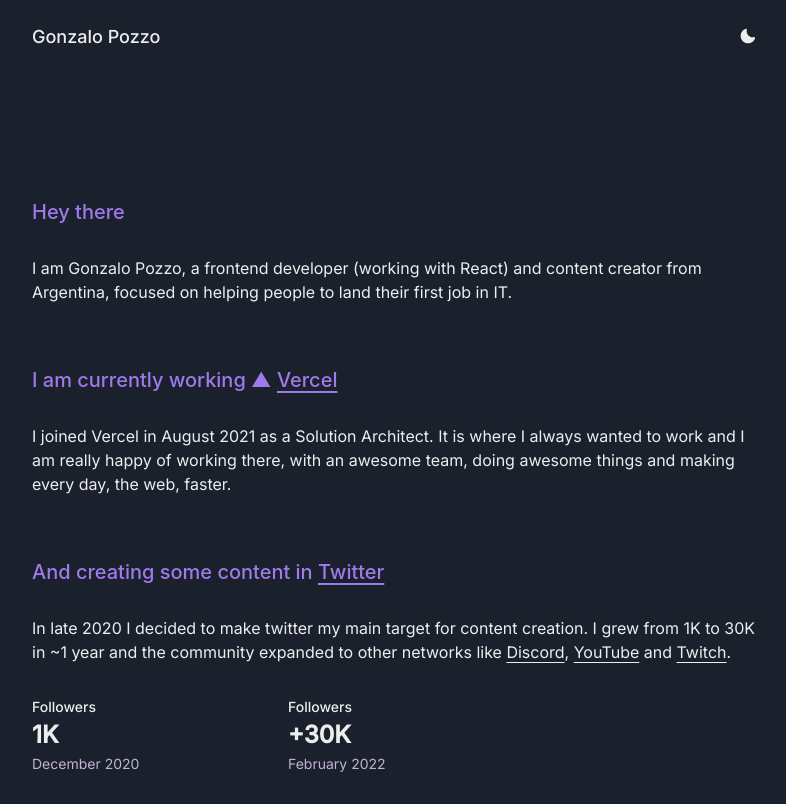
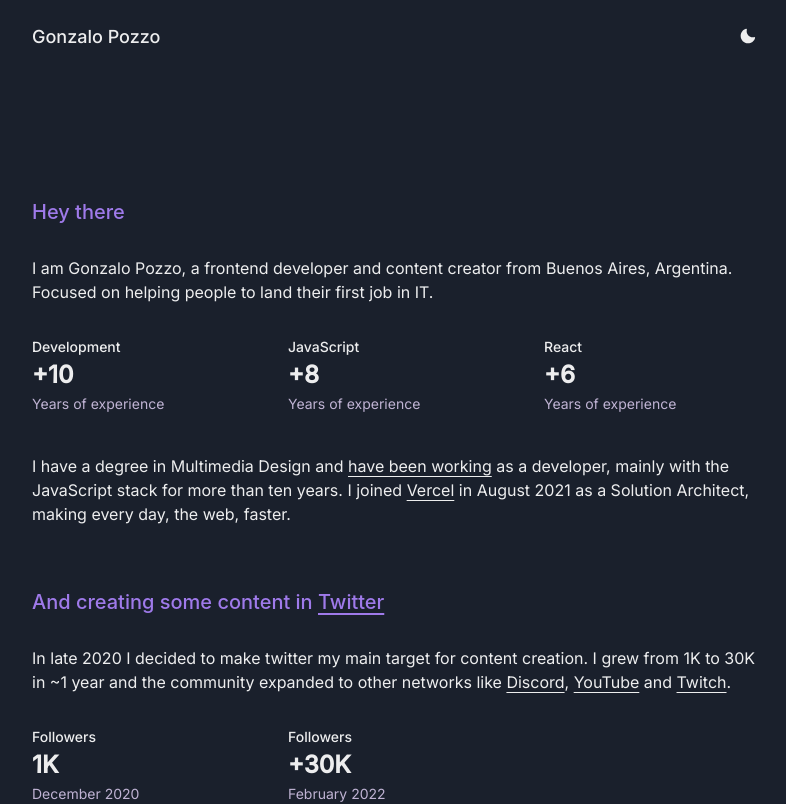
Before and after one commit to goncy/me, a Next.js app: page / in a window 1280 px wide. Shown: the top 804 px of the page, without its empty margins (240-1026 px from the left). Built offline with nearby package versions, Linux system fonts and the light colour scheme.

Commit message:
Update content and styles

```diff
--- a/pages/index.tsx
+++ b/pages/index.tsx
@@ -33,22 +33,36 @@
             Hey there
           </Heading>
           <Text>
-            I am Gonzalo Pozzo, a frontend developer (working with React) and content creator from
-            Argentina, focused on helping people to land their first job in IT.
+            I am Gonzalo Pozzo, a frontend developer and content creator from Buenos Aires,
+            Argentina. Focused on helping people to land their first job in IT.
           </Text>
-        </Stack>
-
-        <Stack spacing={8}>
-          <Heading fontWeight={500} size="md">
-            I am currently working ▲{" "}
+          <Grid gap={8} templateColumns="repeat(auto-fill, minmax(200px, 1fr))">
+            <Stat minWidth={24}>
+              <StatLabel>Development</StatLabel>
+              <StatNumber>+10</StatNumber>
+              <StatHelpText>Years of experience</StatHelpText>
+            </Stat>
+            <Stat minWidth={24}>
+              <StatLabel>JavaScript</StatLabel>
+              <StatNumber>+8</StatNumber>
+              <StatHelpText>Years of experience</StatHelpText>
+            </Stat>
+            <Stat minWidth={24}>
+              <StatLabel>React</StatLabel>
+              <StatNumber>+6</StatNumber>
+              <StatHelpText>Years of experience</StatHelpText>
+            </Stat>
+          </Grid>
+          <Text>
+            I have a degree in Multimedia Design and{" "}
+            <Link isExternal href="https://www.linkedin.com/in/gonzalopozzo/details/experience/">
+              have been working
+            </Link>{" "}
+            as a developer, mainly with the JavaScript stack for more than ten years. I joined{" "}
             <Link isExternal href="https://vercel.com">
               Vercel
-            </Link>
-          </Heading>
-          <Text>
-            I joined Vercel in August 2021 as a Solution Architect. It is where I always wanted to
-            work and I am really happy of working there, with an awesome team, doing awesome things
-            and making every day, the web, faster.
+            </Link>{" "}
+            in August 2021 as a Solution Architect, making every day, the web, faster.
           </Text>
         </Stack>
 
--- a/theme.ts
+++ b/theme.ts
@@ -10,6 +10,14 @@
   },
   colors: {
     primary: theme.colors.purple,
+  },
+  styles: {
+    global: {
+      "::selection": {
+        color: "white",
+        background: "primary.500",
+      },
+    },
   },
   components: {
     Link: {
```
